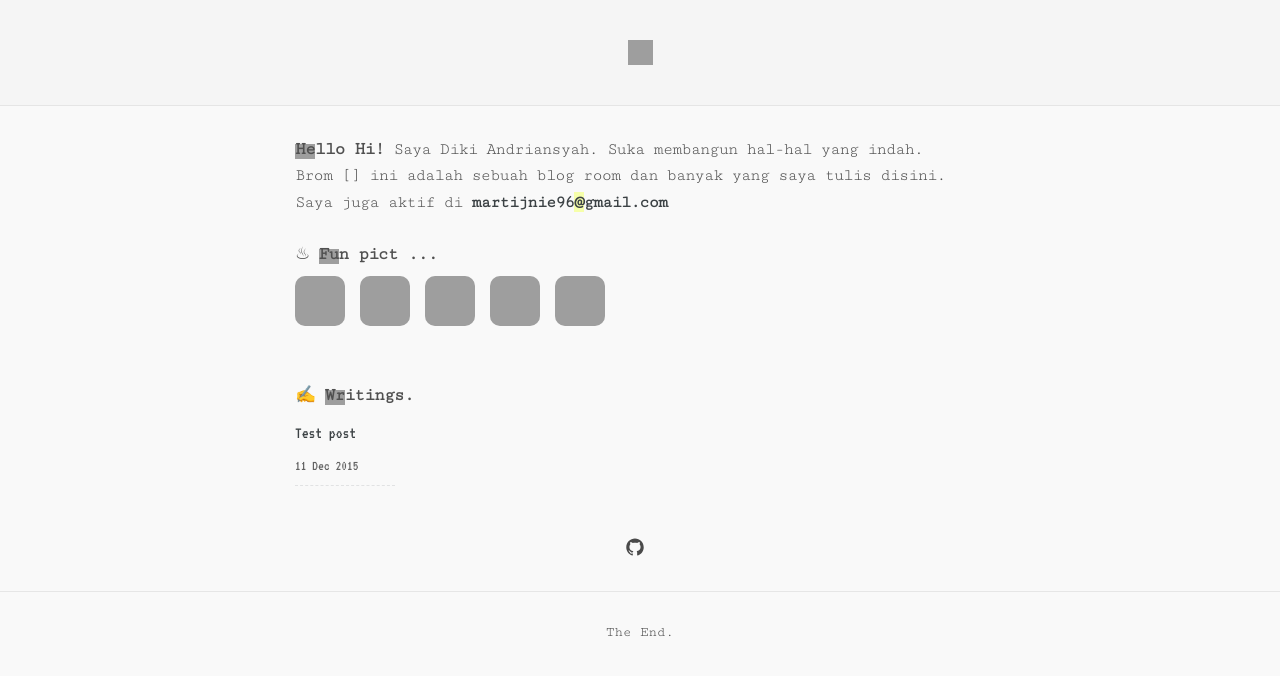
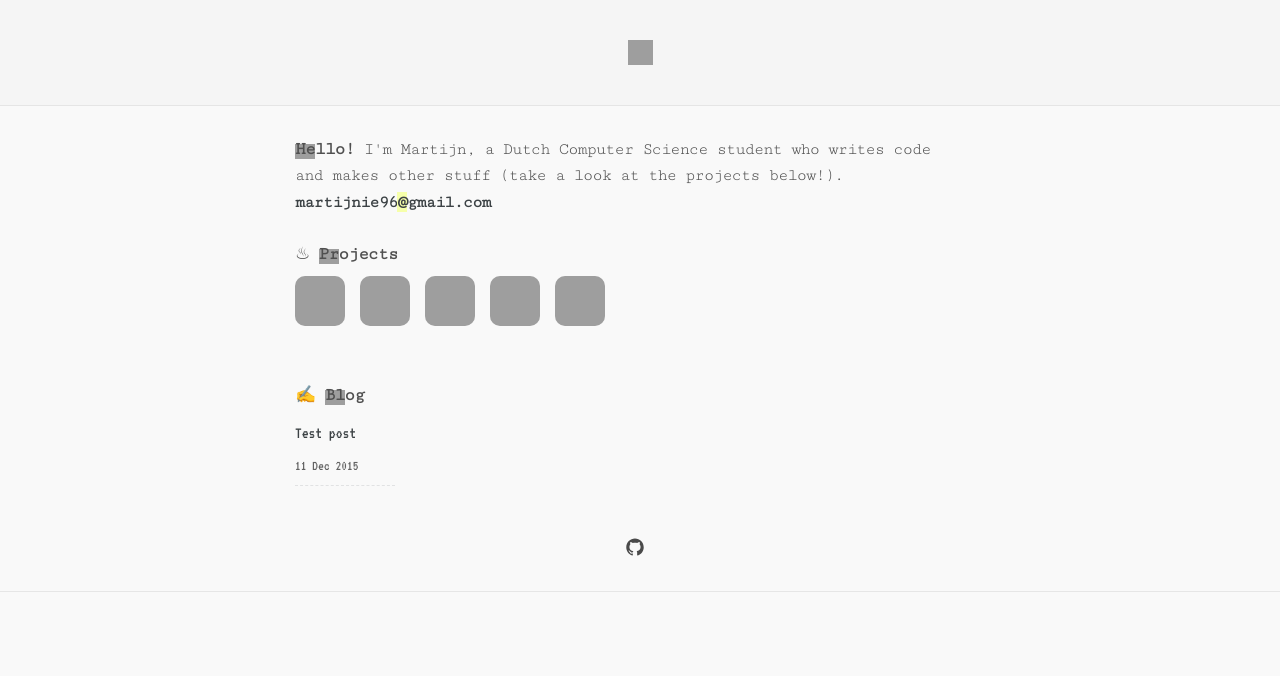
Before and after one commit to martijnrondeel/martijn.site, a Jekyll site: the page built from index.html, in a window 1280 px wide. Shown: the top 676 px of the page. Built offline with Jekyll 4.4.1, drawn with Linux system fonts in a browser that asks for light colours; some web fonts are replaced; the list of posts is cut into pages by our own code; grey boxes are pictures that could not be loaded.

Commit message:
Update main page

```diff
--- a/_config.yml
+++ b/_config.yml
@@ -4,7 +4,6 @@ email: martijnie96@gmail.com
 description: "Personal website of Martijn Rondeel"
 url: "https://martyn.pw"
 keywords: "martijn rondeel, martyn.pw, personal blog, website, programming, experiments, web development"
-github_username: Martyn96
 simple_search: http://google.com/search
 # Build settings
 markdown: kramdown
--- a/_includes/footer.html
+++ b/_includes/footer.html
@@ -1,7 +1,4 @@
 <footer class="site-footer">
   <div class="wrapper-fit">
-    <div class="footer-text">
-      The End.
-    </div>
   </div>
 </footer>
--- a/_layouts/post.html
+++ b/_layouts/post.html
@@ -4,7 +4,7 @@ layout: layout
 <header class="post-header">
   <h1 class="post-title">{{ page.title }}</h1>
   <div class="post-detail">
-    {{ page.date | date: "%-d %b %Y" }}{% if page.author %} • Written by <a href="https://github.com/{{  site.social_username }}" target="_blank">{{ page.author }}</a>{% endif %}{% if page.meta %} {{ page.meta }}{% endif %}
+    {{ page.date | date: "%-d %b %Y" }}{% if page.author %} • Written by <a href="https://github.com/{{  site.author }}" target="_blank">{{ page.author }}</a>{% endif %}{% if page.meta %} {{ page.meta }}{% endif %}
   </div>
   <div class="post-line"></div>
 </header>
@@ -12,7 +12,7 @@ layout: layout
 <hr>
 <nav class="site-nav">
   <div class="trigger">
-    <a class="page-link" href="https://github.com/Martyn96" target="_blank">
+    <a class="page-link" href="https://github.com/{{  site.author }}" target="_blank">
       <span class="icon  icon--github">
         <svg viewBox="0 0 16 16">
           <path fill="#000000" d="M7.999,0.431c-4.285,0-7.76,3.474-7.76,7.761 c0,3.428,2.223,6.337,5.307,7.363c0.388,0.071,0.53-0.168,0.53-0.374c0-0.184-0.007-0.672-0.01-1.32 c-2.159,0.469-2.614-1.04-2.614-1.04c-0.353-0.896-0.862-1.135-0.862-1.135c-0.705-0.481,0.053-0.472,0.053-0.472 c0.779,0.055,1.189,0.8,1.189,0.8c0.692,1.186,1.816,0.843,2.258,0.645c0.071-0.502,0.271-0.843,0.493-1.037 C4.86,11.425,3.049,10.76,3.049,7.786c0-0.847,0.302-1.54,0.799-2.082C3.768,5.507,3.501,4.718,3.924,3.65 c0,0,0.652-0.209,2.134,0.796C6.677,4.273,7.34,4.187,8,4.184c0.659,0.003,1.323,0.089,1.943,0.261 c1.482-1.004,2.132-0.796,2.132-0.796c0.423,1.068,0.157,1.857,0.077,2.054c0.497,0.542,0.798,1.235,0.798,2.082 c0,2.981-1.814,3.637-3.543,3.829c0.279,0.24,0.527,0.713,0.527,1.437c0,1.037-0.01,1.874-0.01,2.129 c0,0.208,0.14,0.449,0.534,0.373c3.081-1.028,5.302-3.935,5.302-7.362C15.76,3.906,12.285,0.431,7.999,0.431z"
--- a/_sass/_layout.scss
+++ b/_sass/_layout.scss
@@ -410,9 +410,3 @@
         text-align: -webkit-center;
     }
 }
-
-.footer-text {
-    font-size: 14px;
-    color: #4B4B4B;
-    text-align: center;
-}
--- a/_sass/_syntax-highlighting.scss
+++ /dev/null
@@ -1,71 +0,0 @@
-/**
- * Syntax highlighting styles
- */
-.highlight {
-    background: #fff;
-    @extend %vertical-rhythm;
-
-    .highlighter-rouge & {
-      background: #eef;
-    }
-
-    .c     { color: #998; font-style: italic } // Comment
-    .err   { color: #a61717; background-color: #e3d2d2 } // Error
-    .k     { font-weight: bold } // Keyword
-    .o     { font-weight: bold } // Operator
-    .cm    { color: #998; font-style: italic } // Comment.Multiline
-    .cp    { color: #999; font-weight: bold } // Comment.Preproc
-    .c1    { color: #998; font-style: italic } // Comment.Single
-    .cs    { color: #999; font-weight: bold; font-style: italic } // Comment.Special
-    .gd    { color: #000; background-color: #fdd } // Generic.Deleted
-    .gd .x { color: #000; background-color: #faa } // Generic.Deleted.Specific
-    .ge    { font-style: italic } // Generic.Emph
-    .gr    { color: #a00 } // Generic.Error
-    .gh    { color: #999 } // Generic.Heading
-    .gi    { color: #000; background-color: #dfd } // Generic.Inserted
-    .gi .x { color: #000; background-color: #afa } // Generic.Inserted.Specific
-    .go    { color: #888 } // Generic.Output
-    .gp    { color: #555 } // Generic.Prompt
-    .gs    { font-weight: bold } // Generic.Strong
-    .gu    { color: #aaa } // Generic.Subheading
-    .gt    { color: #a00 } // Generic.Traceback
-    .kc    { font-weight: bold } // Keyword.Constant
-    .kd    { font-weight: bold } // Keyword.Declaration
-    .kp    { font-weight: bold } // Keyword.Pseudo
-    .kr    { font-weight: bold } // Keyword.Reserved
-    .kt    { color: #458; font-weight: bold } // Keyword.Type
-    .m     { color: #099 } // Literal.Number
-    .s     { color: #d14 } // Literal.String
-    .na    { color: #008080 } // Name.Attribute
-    .nb    { color: #0086B3 } // Name.Builtin
-    .nc    { color: #458; font-weight: bold } // Name.Class
-    .no    { color: #008080 } // Name.Constant
-    .ni    { color: #800080 } // Name.Entity
-    .ne    { color: #900; font-weight: bold } // Name.Exception
-    .nf    { color: #900; font-weight: bold } // Name.Function
-    .nn    { color: #555 } // Name.Namespace
-    .nt    { color: #000080 } // Name.Tag
-    .nv    { color: #008080 } // Name.Variable
-    .ow    { font-weight: bold } // Operator.Word
-    .w     { color: #bbb } // Text.Whitespace
-    .mf    { color: #099 } // Literal.Number.Float
-    .mh    { color: #099 } // Literal.Number.Hex
-    .mi    { color: #099 } // Literal.Number.Integer
-    .mo    { color: #099 } // Literal.Number.Oct
-    .sb    { color: #d14 } // Literal.String.Backtick
-    .sc    { color: #d14 } // Literal.String.Char
-    .sd    { color: #d14 } // Literal.String.Doc
-    .s2    { color: #d14 } // Literal.String.Double
-    .se    { color: #d14 } // Literal.String.Escape
-    .sh    { color: #d14 } // Literal.String.Heredoc
-    .si    { color: #d14 } // Literal.String.Interpol
-    .sx    { color: #d14 } // Literal.String.Other
-    .sr    { color: #009926 } // Literal.String.Regex
-    .s1    { color: #d14 } // Literal.String.Single
-    .ss    { color: #990073 } // Literal.String.Symbol
-    .bp    { color: #999 } // Name.Builtin.Pseudo
-    .vc    { color: #008080 } // Name.Variable.Class
-    .vg    { color: #008080 } // Name.Variable.Global
-    .vi    { color: #008080 } // Name.Variable.Instance
-    .il    { color: #099 } // Literal.Number.Integer.Long
-}
--- a/index.html
+++ b/index.html
@@ -5,11 +5,11 @@ layout: default
   <div class="content-col-wrapper">
     <div class="content-col">
       <div class="dummy">
-        <b><span class="big">Hello Hi!</span></b> Saya Diki Andriansyah. Suka membangun hal-hal yang indah. Brom [] ini adalah sebuah blog room dan banyak yang saya tulis disini. Saya juga aktif di
+        <b><span class="big">Hello!</span></b> I'm Martijn, a Dutch Computer Science student who writes code and makes other stuff (take a look at the projects below!).
         <a href="mailto:{{ site.email }}"><b>
                 martijnie96<span class="big bg">@</span>gmail.com</b></a>
         <br>
-        <br> ♨ <b><span class="big">Fun pict ... </span></b>
+        <br> ♨ <b><span class="big">Projects</span></b>
         <br>
 
         <div class="photos">
@@ -37,7 +37,7 @@ layout: default
         <br>
 
         <div class="dummy blogpost">
-          ✍ <b><span class="big">Writings.</span></b>
+          ✍ <b><span class="big">Blog</span></b>
         </div>
       </div>
       <p></p>
```
